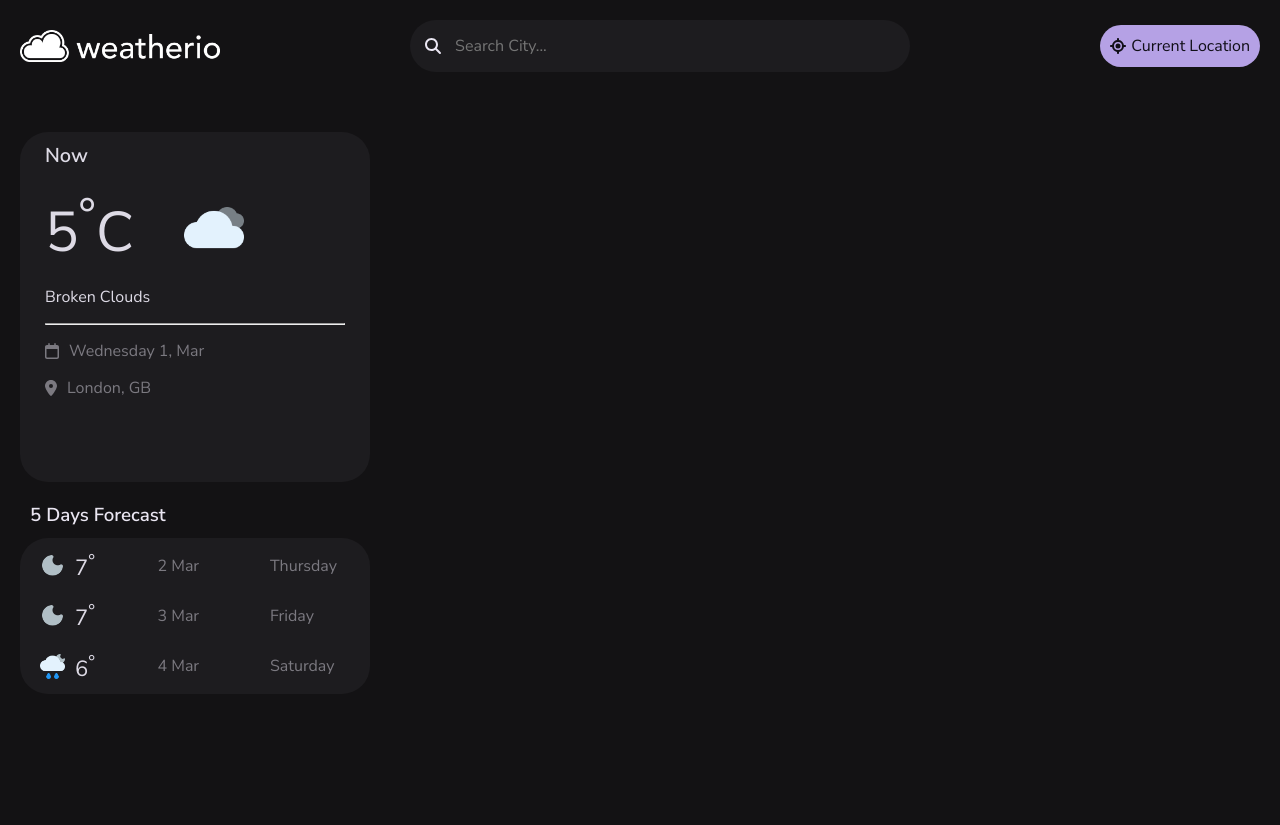
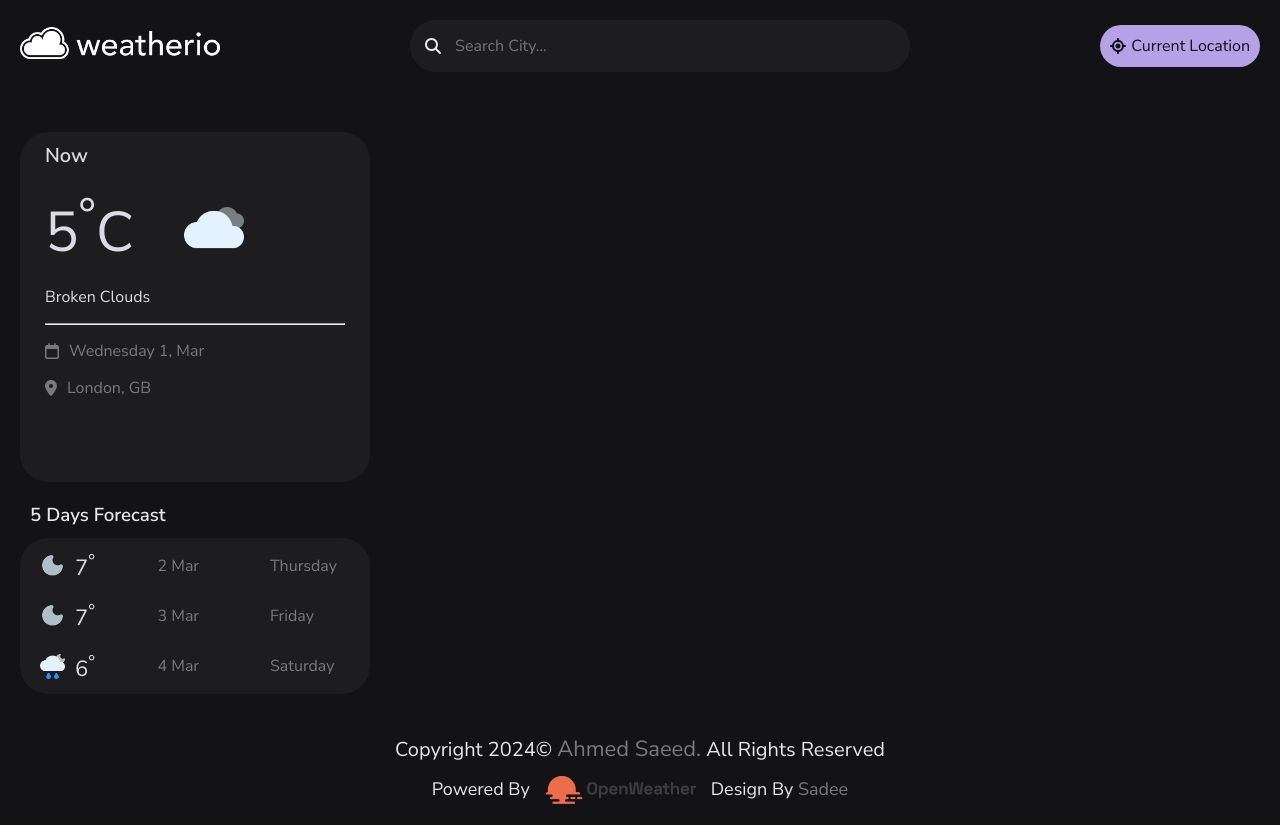
Before and after one commit to AhmedSaeed217/Weather-app, a React (Create React App) app: page / in a window 1280 px wide. Before the commit the page ends 800 px from the top, so only its background shows below. Built offline with nearby package versions, Linux system fonts and the light colour scheme.

Commit message:
Modieied index.css and created Footer Component

```diff
--- a/src/App.js
+++ b/src/App.js
@@ -1,4 +1,5 @@
 import "./App.css";
+import Footer from "./Components/Footer/Footer";
 import Navbar from "./Components/Navbar/Navbar";
 import Home from "./Pages/Home/Home";
 
@@ -7,6 +8,7 @@ function App() {
     <>
       <Navbar />
       <Home />
+      <Footer />
     </>
   );
 }
--- a/src/Components/Footer/Footer.css
+++ b/src/Components/Footer/Footer.css
@@ -0,0 +1,31 @@
+.footer {
+    width: 100%;
+}
+
+.footer .container {
+    display: flex;
+    flex-direction: column;
+    align-items: center;
+    justify-content: center;
+    gap: 10px;
+}
+
+.footer p {
+    font-size: var(--title-1);
+}
+
+.footer p a {
+    color: var(--on-surface-variant);
+    font-size: 22px;
+}
+
+.footer .openweather-rights {
+    display: flex;
+    align-items: center;
+    gap: 15px;
+    font-size: var(--title-2);
+}
+
+.footer span a {
+    color: var(--on-surface-variant);
+}
--- a/src/Components/Footer/Footer.jsx
+++ b/src/Components/Footer/Footer.jsx
@@ -0,0 +1,24 @@
+import React from 'react'
+import './Footer.css'
+import openWeather from '../../assets/images/openweather.png'
+function Footer() {
+    return (
+        <div className='footer'>
+            <div className="container">
+                <p>Copyright 2024&copy; <a target='_blank' href="https://a-saeed.netlify.app/">Ahmed Saeed.</a> All Rights Reserved</p>
+                <div className="openweather-rights">
+                    <span>Powered By</span>
+
+                    <img src={openWeather} alt="open weather image" />
+
+                    <span>Design By <a href="https://x.com/codewithsadee">Sadee</a></span>
+                </div>
+
+            </div>
+
+
+        </div>
+    )
+}
+
+export default Footer;
--- a/src/index.css
+++ b/src/index.css
@@ -3,6 +3,7 @@
   margin: 0;
   box-sizing: border-box;
 }
+
 input[type="search"]::-webkit-search-decoration,
 input[type="search"]::-webkit-search-cancel-button,
 input[type="search"]::-webkit-search-results-button,
@@ -46,18 +47,14 @@ input[type="search"]::-webkit-search-results-decoration {
   --black-alpha-10: hsla(0, 0%, 0%, 0.1);
 
   /*Gradient color */
-  --gradient-1: linear-gradient(
-    180deg,
-    hsla(270, 5%, 7%, 0) 0%,
-    hsla(270, 5%, 7%, 0.8) 65%,
-    hsl(270, 5%, 7%) 100%
-  );
-  --gradient-2: linear-gradient(
-    180deg,
-    hsla(260, 5%, 12%, 0) 0%,
-    hsla(260, 5%, 12%, 0.8) 65%,
-    hsl(260, 5%, 12%) 100%
-  );
+  --gradient-1: linear-gradient(180deg,
+      hsla(270, 5%, 7%, 0) 0%,
+      hsla(270, 5%, 7%, 0.8) 65%,
+      hsl(270, 5%, 7%) 100%);
+  --gradient-2: linear-gradient(180deg,
+      hsla(260, 5%, 12%, 0) 0%,
+      hsla(260, 5%, 12%, 0.8) 65%,
+      hsl(260, 5%, 12%) 100%);
 
   /* Font Family  */
   --ff-nunito-sans: "Nunito Sans", sans-serif;
@@ -95,13 +92,6 @@ li {
   list-style: none;
 }
 
-a,
-img,
-span,
-button,
-input {
-  display: block;
-}
 
 a {
   text-decoration: none;
@@ -146,6 +136,7 @@ body {
   width: 6px;
   height: 6px;
 }
+
 ::-webkit-scrollbar-thumb {
   background-color: var(--white-alpha-8);
   border-radius: var(--radius-pill);
```
